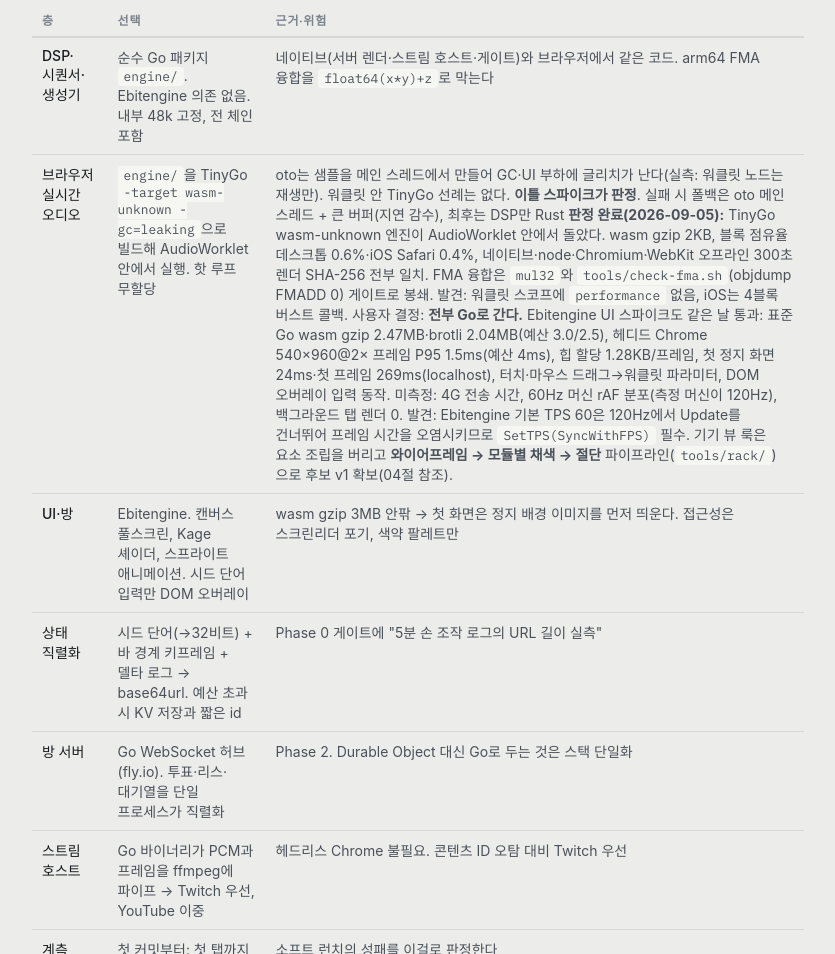
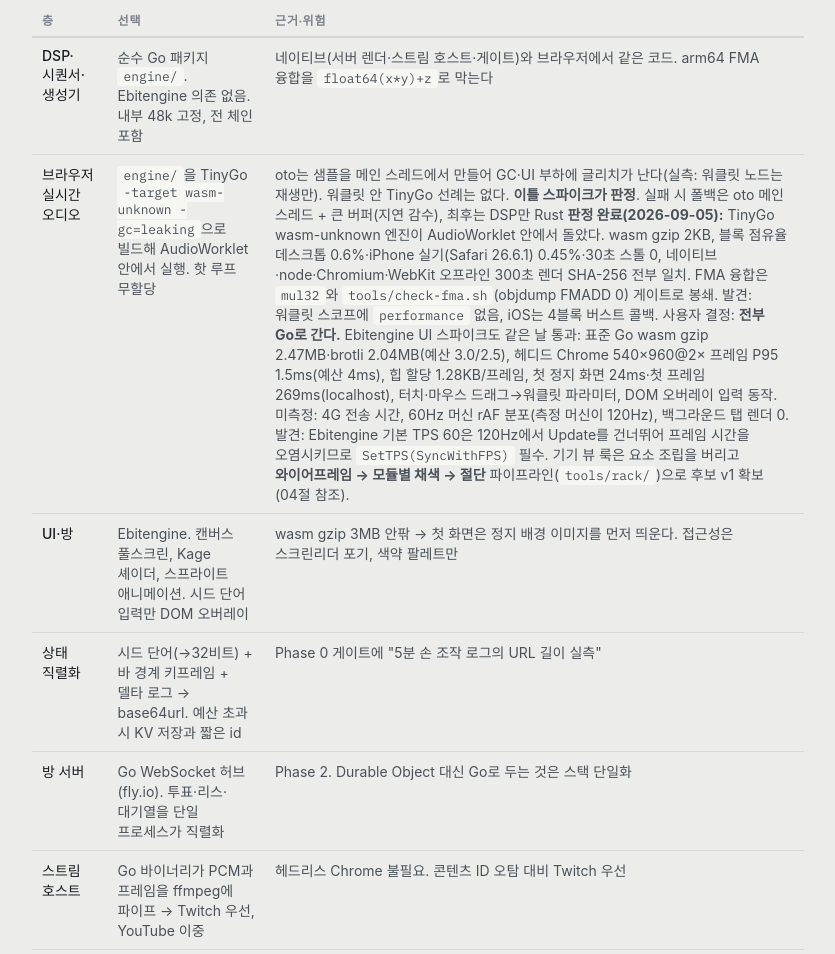
Before and after one commit to midagedev/jangdan, a plain HTML site: page docs/plan-2026-09-05-v2.html in a window 1280 px wide. Shown: the part 7084-8038 px from the top of the page, without its empty margins (222-1057 px from the left). Drawn offline with nearby package versions, Linux system fonts and the light colour scheme; a web font is replaced by a local one.

Commit message:
spike/worklet: iPhone 실기 리포트(0.45%, 스톨 0) 기록, 시뮬레이터 버스트는 시뮬레이터 고유로 정정
Co-Authored-By: Claude Fable 5.1 <noreply@anthropic.com>

```diff
--- a/docs/plan-2026-09-05-v2.html
+++ b/docs/plan-2026-09-05-v2.html
@@ -230,7 +230,7 @@ td:first-child{color:var(--ink);font-weight:500}
       <thead><tr><th>층</th><th>선택</th><th>근거·위험</th></tr></thead>
       <tbody>
         <tr><td>DSP·시퀀서·생성기</td><td>순수 Go 패키지 <code>engine/</code>. Ebitengine 의존 없음. 내부 48k 고정, 전 체인 포함</td><td>네이티브(서버 렌더·스트림 호스트·게이트)와 브라우저에서 같은 코드. arm64 FMA 융합을 <code>float64(x*y)+z</code>로 막는다</td></tr>
-        <tr><td>브라우저 실시간 오디오</td><td><code>engine/</code>을 TinyGo <code>-target wasm-unknown -gc=leaking</code>으로 빌드해 AudioWorklet 안에서 실행. 핫 루프 무할당</td><td>oto는 샘플을 메인 스레드에서 만들어 GC·UI 부하에 글리치가 난다(실측: 워클릿 노드는 재생만). 워클릿 안 TinyGo 선례는 없다. <strong>이틀 스파이크가 판정</strong>. 실패 시 폴백은 oto 메인 스레드 + 큰 버퍼(지연 감수), 최후는 DSP만 Rust <b>판정 완료(2026-09-05):</b> TinyGo wasm-unknown 엔진이 AudioWorklet 안에서 돌았다. wasm gzip 2KB, 블록 점유율 데스크톱 0.6%·iOS Safari 0.4%, 네이티브·node·Chromium·WebKit 오프라인 300초 렌더 SHA-256 전부 일치. FMA 융합은 <code>mul32</code>와 <code>tools/check-fma.sh</code>(objdump FMADD 0) 게이트로 봉쇄. 발견: 워클릿 스코프에 <code>performance</code> 없음, iOS는 4블록 버스트 콜백. 사용자 결정: <b>전부 Go로 간다.</b> Ebitengine UI 스파이크도 같은 날 통과: 표준 Go wasm gzip 2.47MB·brotli 2.04MB(예산 3.0/2.5), 헤디드 Chrome 540×960@2× 프레임 P95 1.5ms(예산 4ms), 힙 할당 1.28KB/프레임, 첫 정지 화면 24ms·첫 프레임 269ms(localhost), 터치·마우스 드래그→워클릿 파라미터, DOM 오버레이 입력 동작. 미측정: 4G 전송 시간, 60Hz 머신 rAF 분포(측정 머신이 120Hz), 백그라운드 탭 렌더 0. 발견: Ebitengine 기본 TPS 60은 120Hz에서 Update를 건너뛰어 프레임 시간을 오염시키므로 <code>SetTPS(SyncWithFPS)</code> 필수. 기기 뷰 룩은 요소 조립을 버리고 <b>와이어프레임 → 모듈별 채색 → 절단</b> 파이프라인(<code>tools/rack/</code>)으로 후보 v1 확보(04절 참조).</td></tr>
+        <tr><td>브라우저 실시간 오디오</td><td><code>engine/</code>을 TinyGo <code>-target wasm-unknown -gc=leaking</code>으로 빌드해 AudioWorklet 안에서 실행. 핫 루프 무할당</td><td>oto는 샘플을 메인 스레드에서 만들어 GC·UI 부하에 글리치가 난다(실측: 워클릿 노드는 재생만). 워클릿 안 TinyGo 선례는 없다. <strong>이틀 스파이크가 판정</strong>. 실패 시 폴백은 oto 메인 스레드 + 큰 버퍼(지연 감수), 최후는 DSP만 Rust <b>판정 완료(2026-09-05):</b> TinyGo wasm-unknown 엔진이 AudioWorklet 안에서 돌았다. wasm gzip 2KB, 블록 점유율 데스크톱 0.6%·iPhone 실기(Safari 26.6.1) 0.45%·30초 스톨 0, 네이티브·node·Chromium·WebKit 오프라인 300초 렌더 SHA-256 전부 일치. FMA 융합은 <code>mul32</code>와 <code>tools/check-fma.sh</code>(objdump FMADD 0) 게이트로 봉쇄. 발견: 워클릿 스코프에 <code>performance</code> 없음, iOS는 4블록 버스트 콜백. 사용자 결정: <b>전부 Go로 간다.</b> Ebitengine UI 스파이크도 같은 날 통과: 표준 Go wasm gzip 2.47MB·brotli 2.04MB(예산 3.0/2.5), 헤디드 Chrome 540×960@2× 프레임 P95 1.5ms(예산 4ms), 힙 할당 1.28KB/프레임, 첫 정지 화면 24ms·첫 프레임 269ms(localhost), 터치·마우스 드래그→워클릿 파라미터, DOM 오버레이 입력 동작. 미측정: 4G 전송 시간, 60Hz 머신 rAF 분포(측정 머신이 120Hz), 백그라운드 탭 렌더 0. 발견: Ebitengine 기본 TPS 60은 120Hz에서 Update를 건너뛰어 프레임 시간을 오염시키므로 <code>SetTPS(SyncWithFPS)</code> 필수. 기기 뷰 룩은 요소 조립을 버리고 <b>와이어프레임 → 모듈별 채색 → 절단</b> 파이프라인(<code>tools/rack/</code>)으로 후보 v1 확보(04절 참조).</td></tr>
         <tr><td>UI·방</td><td>Ebitengine. 캔버스 풀스크린, Kage 셰이더, 스프라이트 애니메이션. 시드 단어 입력만 DOM 오버레이</td><td>wasm gzip 3MB 안팎 → 첫 화면은 정지 배경 이미지를 먼저 띄운다. 접근성은 스크린리더 포기, 색약 팔레트만</td></tr>
         <tr><td>상태 직렬화</td><td>시드 단어(→32비트) + 바 경계 키프레임 + 델타 로그 → base64url. 예산 초과 시 KV 저장과 짧은 id</td><td>Phase 0 게이트에 "5분 손 조작 로그의 URL 길이 실측"</td></tr>
         <tr><td>방 서버</td><td>Go WebSocket 허브(fly.io). 투표·리스·대기열을 단일 프로세스가 직렬화</td><td>Phase 2. Durable Object 대신 Go로 두는 것은 스택 단일화</td></tr>
```
Also changed, not shown: spike/worklet/README.md.
